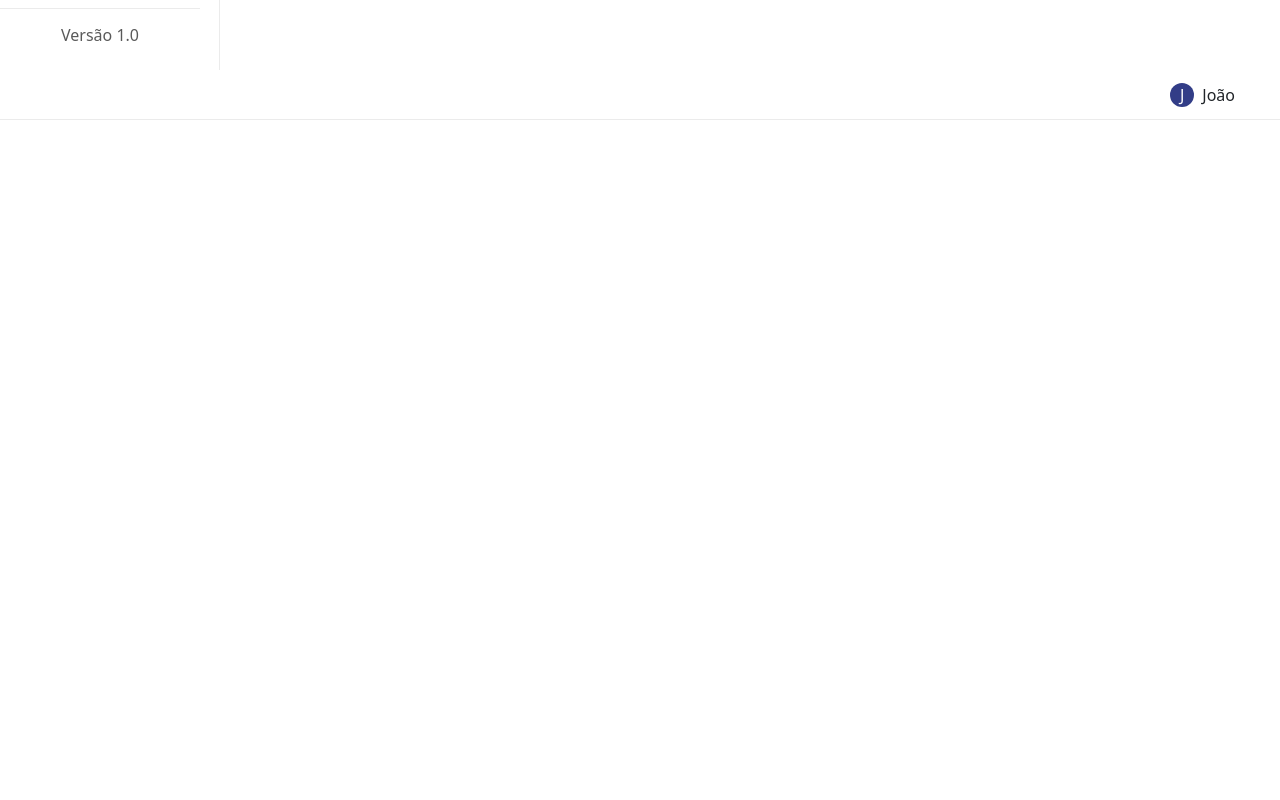
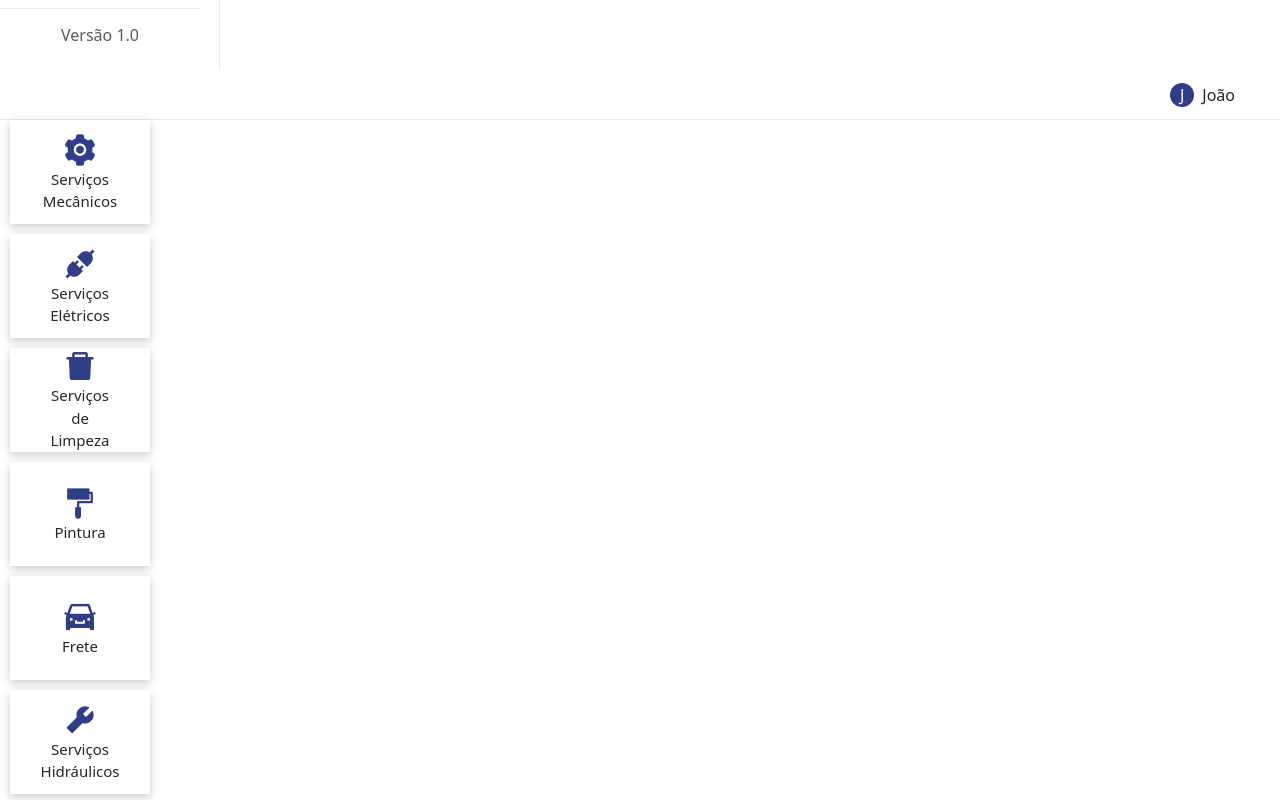
Before and after one commit to SnowGray24/DomesticGeneralServices, a React (Create React App) app: page /MeusPedidos in a window 1280 px wide. Shown: the part 740-1540 px from the top of the page. Before the commit the page ends 860 px from the top, so only its background shows below. Built offline with nearby package versions, Linux system fonts and the light colour scheme.

Commit message:
Corrigido tamanho dos cards de categorias

```diff
--- a/src/HomePageContratante.js
+++ b/src/HomePageContratante.js
@@ -5,6 +5,7 @@ import perfil from './img/icones/perfil.PNG';
 import ajuda from './img/icones/ajuda.PNG';
 import sair from './img/icones/sair.PNG';
 import Header from './components/Header';
+import CardCategorias from './components/CardCategorias';
 
 function HomePageContratante () {
 
@@ -40,6 +41,7 @@ function HomePageContratante () {
         <>
             <MenuVertical options={Options}/>
             <Header letraPerfil="J" nome="João"/>
+            <CardCategorias/>
        </>
     )
 }
--- a/src/css/categoriesCards.css
+++ b/src/css/categoriesCards.css
@@ -11,8 +11,10 @@
     justify-content:center;
     align-items: center;
     box-shadow: 0px 3px 9px rgba(0,0,0,0.2);
+    height: 104px;
 }
 .categoryCard .titleCard{
     margin-bottom: 0;
     color: rgba(0,0,0,0.85);
+    font-size: 15px;
 }
```
